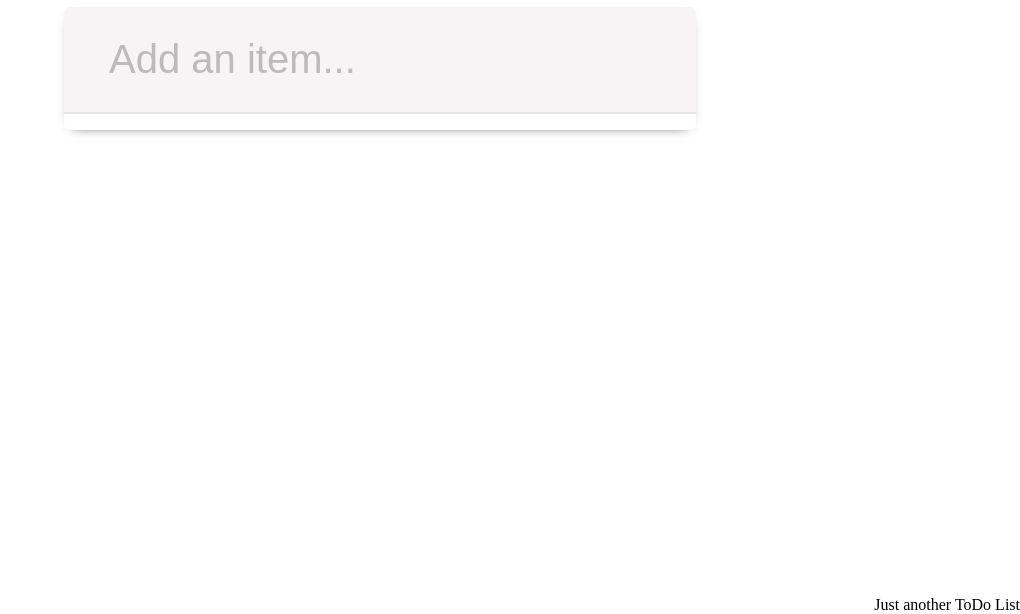
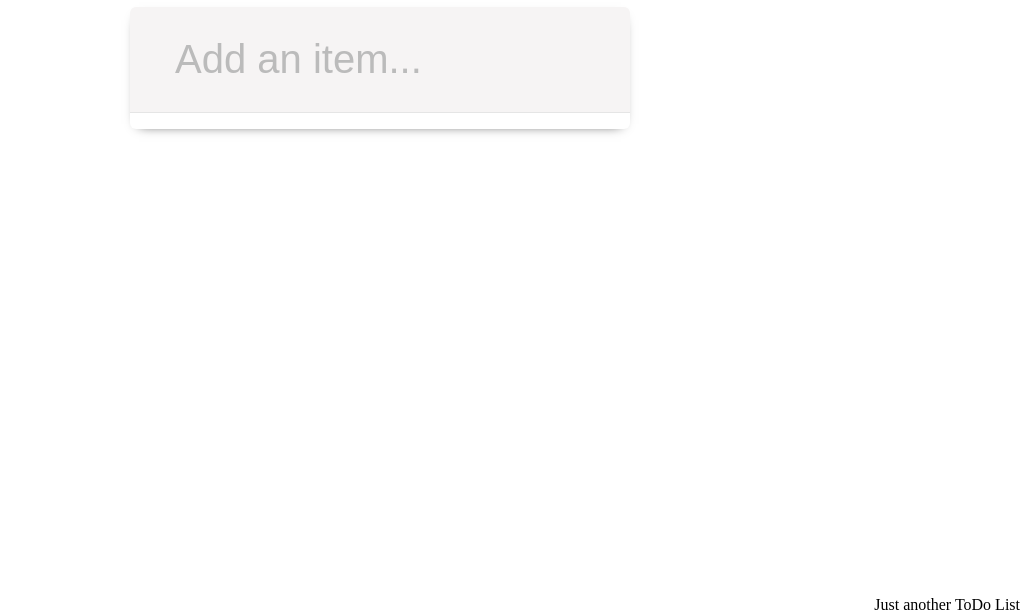
Before and after one commit to tabasaki/JavaScript-ToDo-List, a plain HTML site: page index.html in a window 1280 px wide. Shown: the part 186-800 px from the top of the page, without its empty margins (260-1280 px from the left). Drawn offline with nearby package versions, Linux system fonts and the light colour scheme.

Commit message:
Add files via upload

```diff
--- a/style.css
+++ b/style.css
@@ -22,8 +22,7 @@ h1
 #todo
 {
 	margin: auto;
-	width: 50%;
-	max-width: 800px;
+	width: 500px;
 	background: white;
 	box-shadow: 0 4px 12px -9px black;
 	border-radius: 6px;
@@ -59,14 +58,13 @@ h1
 #list li:hover
 {
 	background: #eee;
-	color: pink;
 }
 
 #list li.item
 {
 	display: flex;
 	width: 100%
-	padding: 20px 30px 10px 30px;
+	padding: 20px 30px 10px 30px !important;
 	-webkit-box-sizing: border-box;
 	-moz-box-sizing: border-box;
 	box-sizing: border-box
@@ -78,6 +76,7 @@ li.item span
 	font-size: 24px;
 	flex-grow: 1;
 	color: #595959;
+	padding-left: 30px;
 }
 
 li.item a
@@ -110,8 +109,8 @@ input
 	border-radius: 0px;
 	border: none;
 	background: #f6f4f4;
-	border-bottom: 2px solid #e5e5e5;
-	width: 100%;
+	border-bottom: 1px solid #e5e5e5;
+	width: 410px;
 	font-size: 40px;
 	color: #696969;
 	padding: 30px 45px;
```
